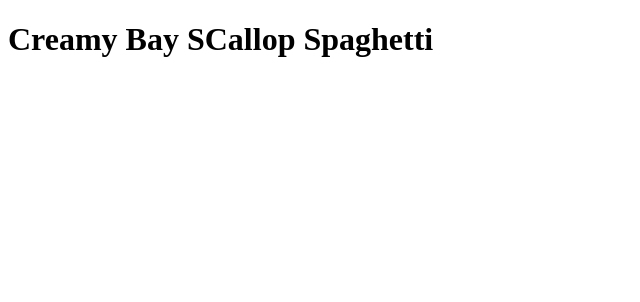
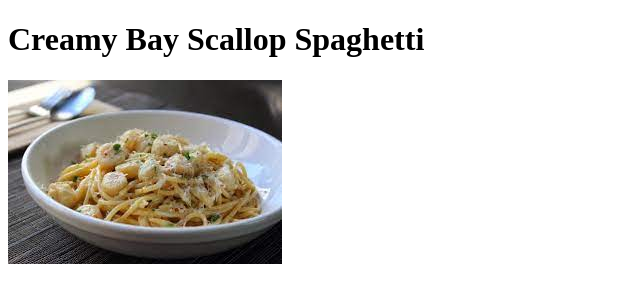
Before and after one commit to Teseo11/odin-recipes, a plain HTML site: page recipes/creamy-bay-spaghetti.html in a window 1280 px wide. Shown: the whole page, without its empty margins (0-640 px from the left). Drawn offline with Linux system fonts and the light colour scheme.

Commit message:
Added link and image

```diff
--- a/recipes/creamy-bay-spaghetti.html
+++ b/recipes/creamy-bay-spaghetti.html
@@ -7,6 +7,7 @@
     <title>Creamy Bay Scallop Spaghetti - Recipe</title>
 </head>
 <body>
-    <h1>Creamy Bay SCallop Spaghetti</h1>
+    <h1>Creamy Bay Scallop Spaghetti</h1>
+    <img src="/images/creamy-bay-scallop.jpeg" alt="Creamy Bay Scallop Spaghetti plate">
 </body>
 </html>
```
Also changed, not shown: index.html (+1 -0 lines), images/255021-Creamy-Bay-Scallop-Spaghetti-ddmfs-3X4-5110-4d53f3cb66424bcba3e68ac09b4c7d1f.webp (added), images/creamy-bay-scallop.jpeg (added).
